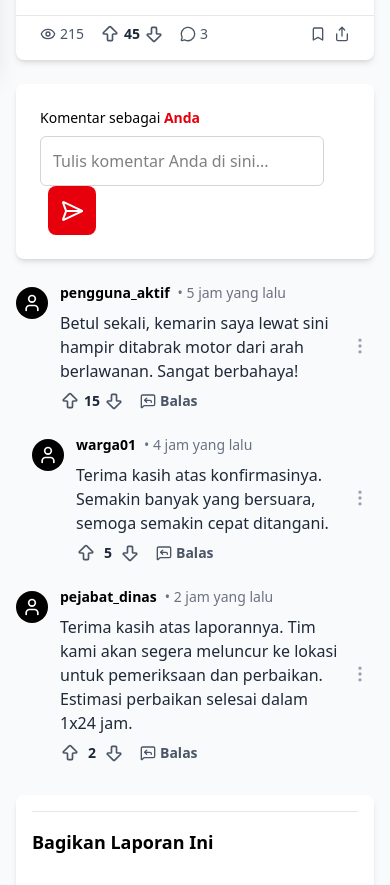
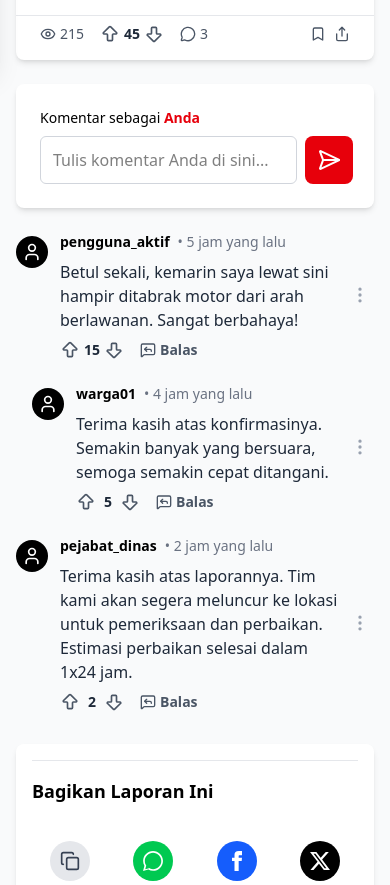
Before and after one commit to MBenedictt/lapor-pak-website, a React (Vite) app: page /report/detail in a window 390 px wide. Shown: the part 780-1665 px from the top of the page. Built offline with nearby package versions, Linux system fonts and the light colour scheme.

Commit message:
refactor(ui): comment responsiveness

```diff
--- a/src/pages/DetailPage.jsx
+++ b/src/pages/DetailPage.jsx
@@ -245,21 +245,22 @@
                         <div ref={commentSectionRef} className="mt-6">
                            <div className="bg-white p-6 rounded-lg shadow-md">
                                 <p className="mb-2 text-sm">Komentar sebagai <span className="text-red-600 font-semibold">Anda</span></p>
+                                <div className="flex w-full items-center gap-2">
                                     <input
                                         type="text"
                                         value={newComment}
                                         onChange={(e) => setNewComment(e.target.value)}
-                                    className="p-3 w-11/12 border border-gray-300 rounded-md focus:outline-none focus:ring-2 focus:ring-red-500"
-                                    rows="4"
+                                        className="flex-grow p-3 h-12 border border-gray-300 rounded-md focus:outline-none focus:ring-2 focus:ring-red-500"
                                         onKeyDown={handleKeyPress}
                                         placeholder="Tulis komentar Anda di sini..."
-                                ></input>
+                                    />
                                     <button
                                         onClick={handleAddComment}
-                                    className="cursor-pointer p-3 ml-2 bg-red-600 text-white font-semibold rounded-lg hover:bg-red-700 transition"
+                                        className="w-12 h-12 flex items-center justify-center shrink-0 cursor-pointer bg-red-600 text-white font-semibold rounded-lg hover:bg-red-700 transition"
                                     >
                                         <SendHorizontal className="inline-block" />
                                     </button>
+                                    </div>
                             </div>
                             <div className="mt-6 space-y-6">
                                 {flattenComments(comments).map(comment => (
@@ -280,7 +281,7 @@
                             <div className="mb-6">
                                  <h3 className="text-lg font-bold border-t border-gray-200 pt-4 pb-3 mb-4">Bagikan Laporan Ini</h3>
                                 <div className="grid grid-cols-4 gap-2 text-center">
-                                    <button onClick={handleShare} className="cursor-pointer flex flex-col items-center p-2 rounded-lg hover:bg-gray-100">
+                                    <button onClick={handleShare} className="flex flex-col items-center p-2 rounded-lg hover:bg-gray-100">
                                         <div className="w-10 h-10 flex items-center justify-center bg-gray-200 rounded-full">
                                             <Copy className="w-5 h-5 text-gray-700" />
                                         </div>
@@ -288,19 +289,19 @@
                                     </button>
                                     <a href={`https://api.whatsapp.com/send?text=${encodeURIComponent(shareText + ' ' + shareUrl)}`} target="_blank" rel="noopener noreferrer" className="flex flex-col items-center p-2 rounded-lg hover:bg-gray-100">
                                         <div className="w-10 h-10 flex items-center justify-center bg-green-500 rounded-full">
-                                            <svg className="w-5 h-5 text-white" fill="currentColor" viewBox="0 0 24 24"><path d="M.057 24l1.687-6.163c-1.041-1.804-1.588-3.849-1.587-5.946.003-6.556 5.338-11.891 11.893-11.891 3.181.001 6.167 1.24 8.413 3.488 2.245 2.248 3.487 5.235 3.487 8.413.003 6.557-5.338 11.892-11.893 11.892-1.99-.001-3.951-.5-5.688-1.448l-6.305 1.654zm6.597-3.807c1.676.995 3.276 1.591 5.392 1.592 5.448 0 9.886-4.434 9.889-9.885.002-5.462-4.415-9.89-9.881-9.892-5.452 0-9.887 4.434-9.889 9.885.002 2.024.63 3.965 1.742 5.574l-1.218 4.459 4.569-1.192z" /></svg>
+                                            <svg className="w-5 h-5 text-white" fill="currentColor" viewBox="0 0 24 24"><path d="M.057 24l1.687-6.163c-1.041-1.804-1.588-3.849-1.587-5.946.003-6.556 5.338-11.891 11.893-11.891 3.181.001 6.167 1.24 8.413 3.488 2.245 2.248 3.487 5.235 3.487 8.413.003 6.557-5.338 11.892-11.893 11.892-1.99-.001-3.951-.5-5.688-1.448l-6.305 1.654zm6.597-3.807c1.676.995 3.276 1.591 5.392 1.592 5.448 0 9.886-4.434 9.889-9.885.002-5.462-4.415-9.89-9.881-9.892-5.452 0-9.887 4.434-9.889 9.885.002 2.024.63 3.965 1.742 5.574l-1.218 4.459 4.569-1.192z"/></svg>
                                         </div>
                                         <span className="text-xs mt-1">WhatsApp</span>
                                     </a>
                                     <a href={`https://www.facebook.com/sharer/sharer.php?u=${encodeURIComponent(shareUrl)}`} target="_blank" rel="noopener noreferrer" className="flex flex-col items-center p-2 rounded-lg hover:bg-gray-100">
                                         <div className="w-10 h-10 flex items-center justify-center bg-blue-600 rounded-full">
-                                            <svg className="w-5 h-5 text-white" fill="currentColor" viewBox="0 0 24 24"><path d="M9 8h-3v4h3v12h5v-12h3.642l.358-4h-4v-1.667c0-.955.192-1.333 1.115-1.333h2.885v-5h-3.808c-3.596 0-5.192 1.583-5.192 4.615v2.385z" /></svg>
+                                            <svg className="w-5 h-5 text-white" fill="currentColor" viewBox="0 0 24 24"><path d="M9 8h-3v4h3v12h5v-12h3.642l.358-4h-4v-1.667c0-.955.192-1.333 1.115-1.333h2.885v-5h-3.808c-3.596 0-5.192 1.583-5.192 4.615v2.385z"/></svg>
                                         </div>
                                         <span className="text-xs mt-1">Facebook</span>
                                     </a>
                                     <a href={`https://twitter.com/intent/tweet?url=${encodeURIComponent(shareUrl)}&text=${encodeURIComponent(shareText)}`} target="_blank" rel="noopener noreferrer" className="flex flex-col items-center p-2 rounded-lg hover:bg-gray-100">
                                         <div className="w-10 h-10 flex items-center justify-center bg-black rounded-full">
-                                            <svg className="w-5 h-5 text-white" fill="currentColor" viewBox="0 0 16 16"><path d="M12.6.75h2.454l-5.36 6.142L16 15.25h-4.937l-3.867-5.07-4.425 5.07H.316l5.733-6.57L0 .75h5.063l3.495 4.633L12.601.75Zm-.86 13.028h1.36L4.323 2.145H2.865z" /></svg>
+                                            <svg className="w-5 h-5 text-white" fill="currentColor" viewBox="0 0 16 16"><path d="M12.6.75h2.454l-5.36 6.142L16 15.25h-4.937l-3.867-5.07-4.425 5.07H.316l5.733-6.57L0 .75h5.063l3.495 4.633L12.601.75Zm-.86 13.028h1.36L4.323 2.145H2.865z"/></svg>
                                         </div>
                                         <span className="text-xs mt-1">X</span>
                                     </a>
@@ -310,7 +311,7 @@
                             <h3 className="text-lg font-bold border-t border-gray-300 pt-4 pb-3 mb-4">Lihat Laporan Lainnya</h3>
                             <div className="space-y-4">
                                 {otherReports.map(report => (
-                                    <Link to={`/laporan/${report.id}`} key={report.id} className="block group">
+                                    <Link to={`/report/detail`} key={report.id} className="block group">
                                         <div className="flex items-center gap-4 p-2 rounded-md hover:bg-gray-100">
                                             <img src={report.image} alt={report.title} className="w-24 h-16 object-cover rounded" />
                                             <div>
```
Lines whose indentation alone changed are shown as unchanged.
